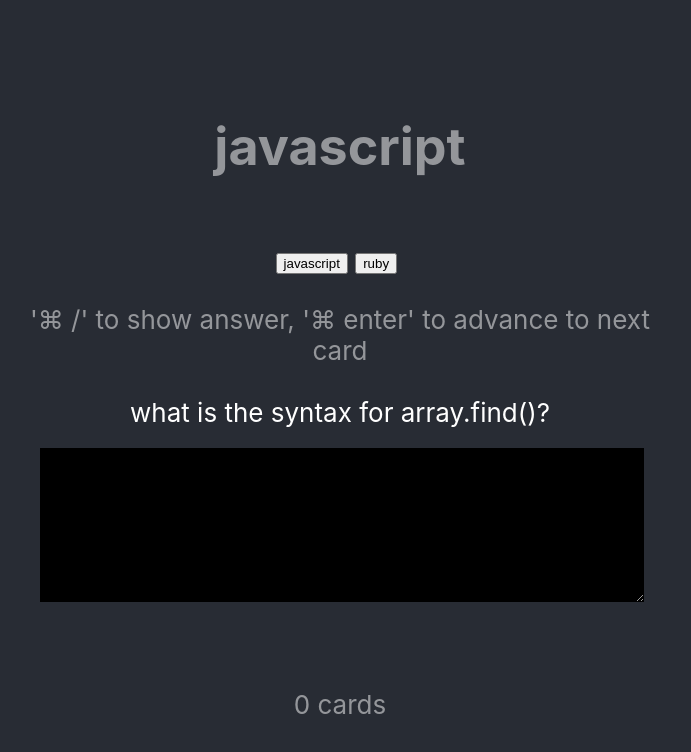
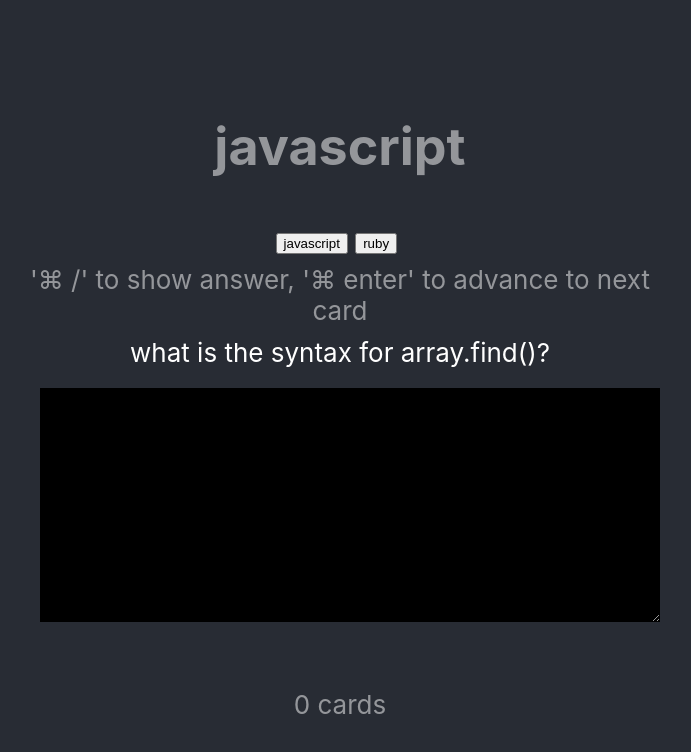
Before and after one commit to myYearOfCode/launchpad, a React (Create React App) app: page / in a window 1280 px wide. Shown: the top 752 px of the page, without its empty margins (300-991 px from the left). Built offline with nearby package versions, Linux system fonts and the light colour scheme.

Commit message:
scaled code font size

```diff
--- a/src/index.css
+++ b/src/index.css
@@ -23,6 +23,7 @@ input[type="text"], textarea {
   background-color : #000000;
   color: #dddddd;
   border-width: 0px;
+  font-size: 15pt;
 }
 
 #answer {
```
